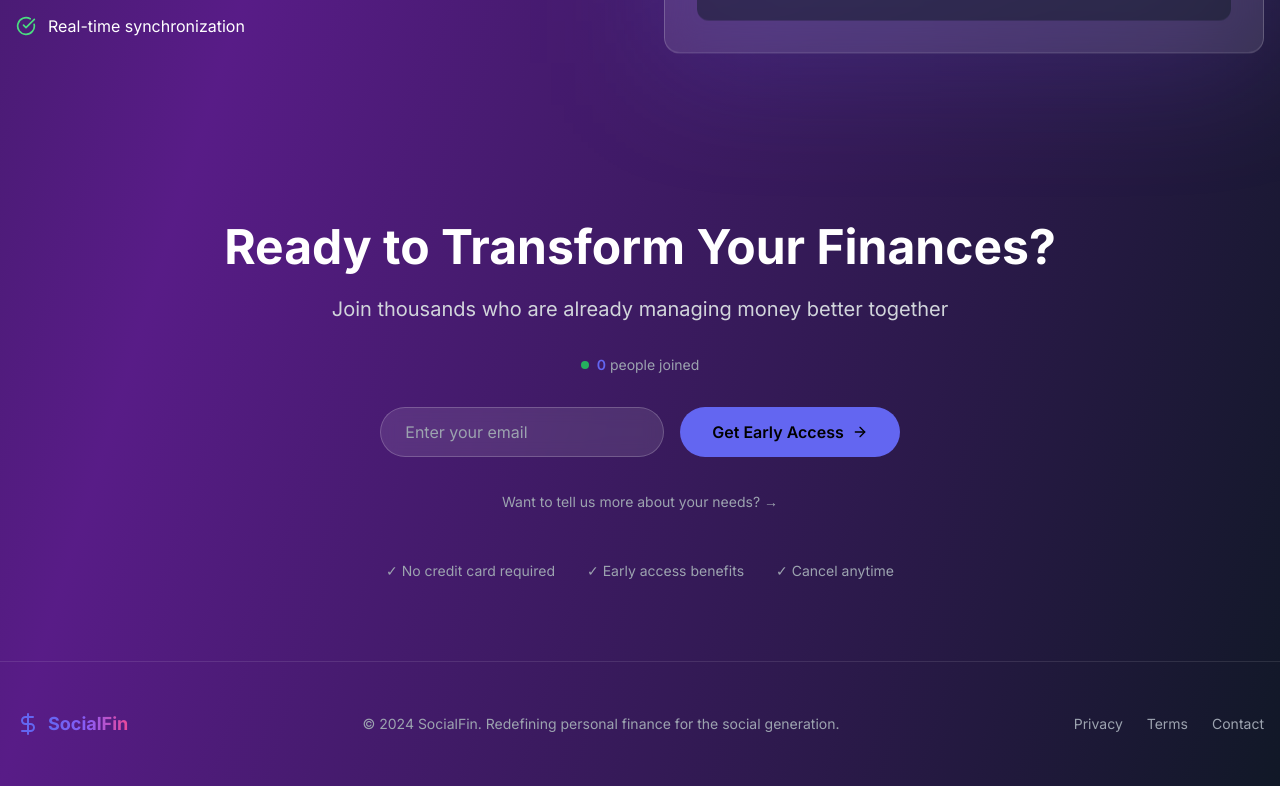
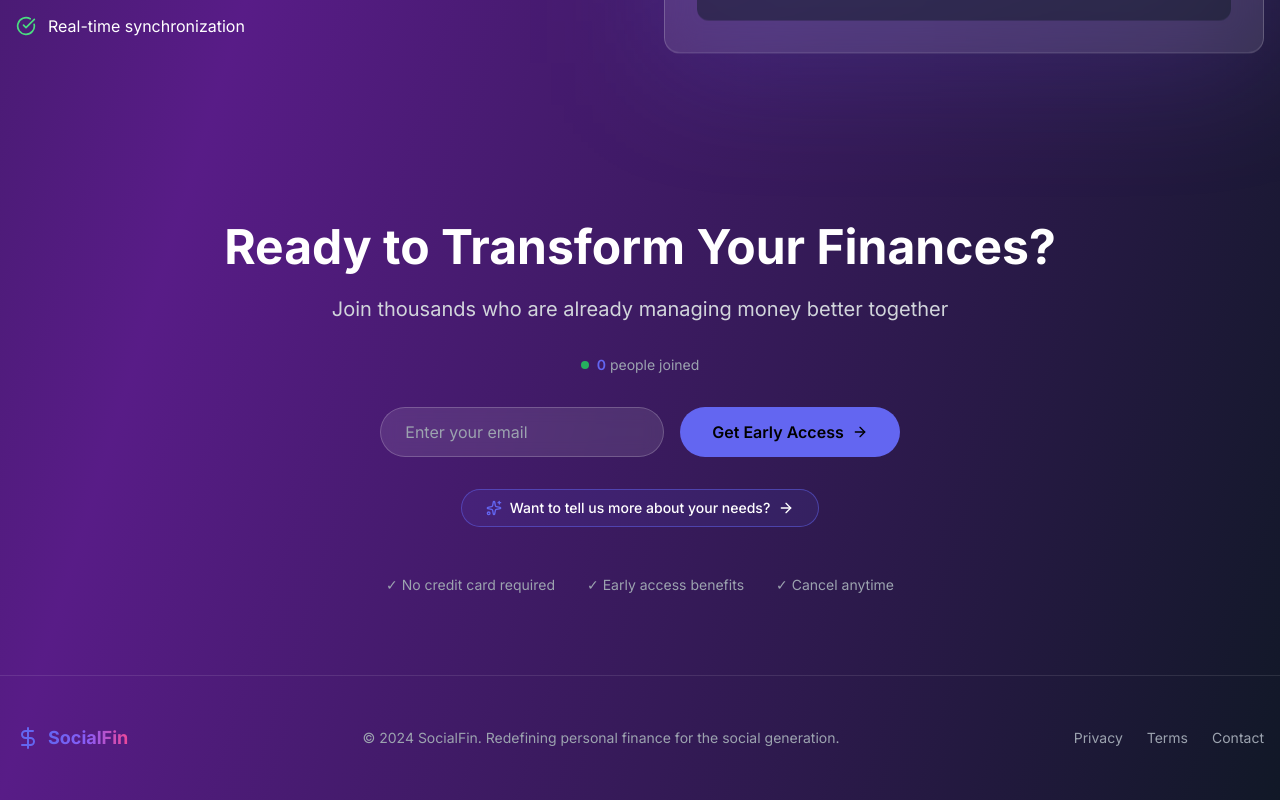
Before and after one commit to Victor-Su-Ortiz/finance_tracker_website, a Next.js app: page / in a window 1280 px wide. Shown: the part 3363-4163 px from the top of the page. Built offline with nearby package versions, Linux system fonts and the light colour scheme; no server answers; the database is empty.

Commit message:
make the needs button more visible

```diff
--- a/components/CTA.js
+++ b/components/CTA.js
@@ -2,7 +2,7 @@
 
 import { motion, AnimatePresence } from 'framer-motion'
 import { useState, useEffect } from 'react'
-import { ArrowRight, Copy, Check, Users } from 'lucide-react'
+import { ArrowRight, Copy, Check, Users, Sparkles} from 'lucide-react'
 
 export default function CTA() {
   const [email, setEmail] = useState('')
@@ -244,14 +244,17 @@ export default function CTA() {
 
           {/* Link to advanced form */}
           {!showAdvancedForm && (
-            <button
+            <motion.button
               onClick={() => setShowAdvancedForm(true)}
-              className="text-sm text-gray-400 hover:text-primary transition-colors"
+              className="inline-flex items-center gap-2 px-6 py-2 rounded-full border border-primary/50 bg-primary/10 hover:bg-primary/20 hover:border-primary text-sm font-medium transition-all"
+              whileHover={{ scale: 1.02 }}
+              whileTap={{ scale: 0.98 }}
             >
-              Want to tell us more about your needs? →
-            </button>
+              <Sparkles className="w-4 h-4 text-primary" />
+              Want to tell us more about your needs?
+              <ArrowRight className="w-4 h-4" />
+            </motion.button>
           )}
-
           {/* Advanced Form */}
           <AnimatePresence>
             {showAdvancedForm && (
```
